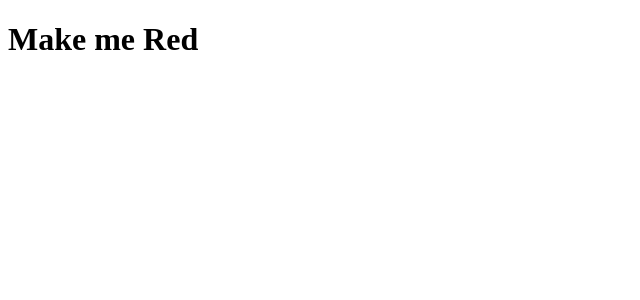
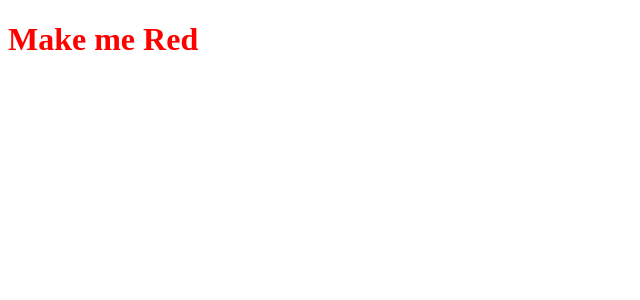
Before and after one commit to zszdmzmm1/vue, a Vue app: page / in a window 1280 px wide. Shown: the top 300 px of the page, without its empty margins (0-640 px from the left). Built offline with nearby package versions, Linux system fonts and the light colour scheme.

Commit message:
step-3: Attribute Bindings

```diff
--- a/src/App.vue
+++ b/src/App.vue
@@ -5,7 +5,7 @@ const titleClass = ref('title')
 </script>
 
 <template>
-  <h1>Make me Red</h1>
+  <h1 :class="titleClass">Make me Red</h1>
 </template>
 
 <style>
```
